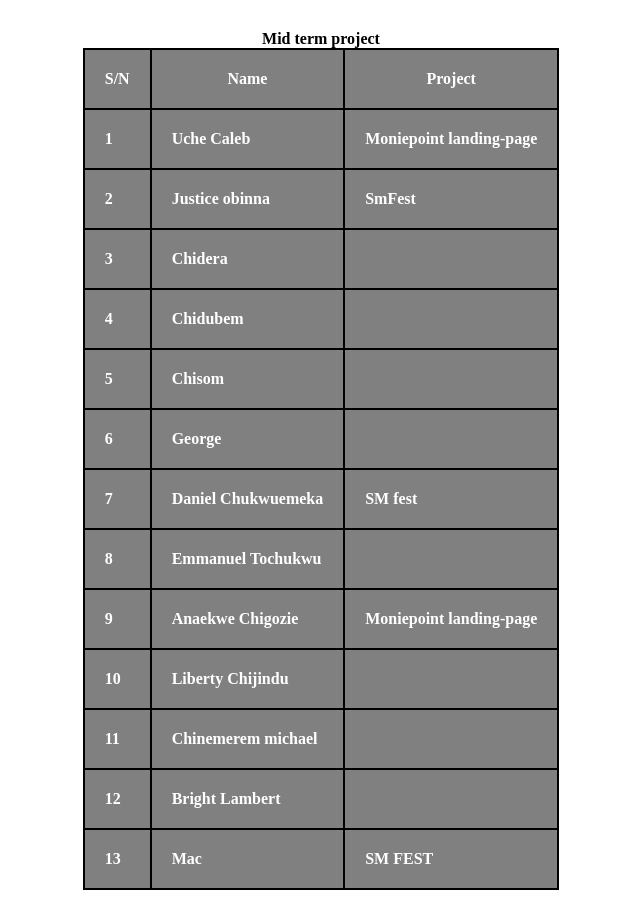
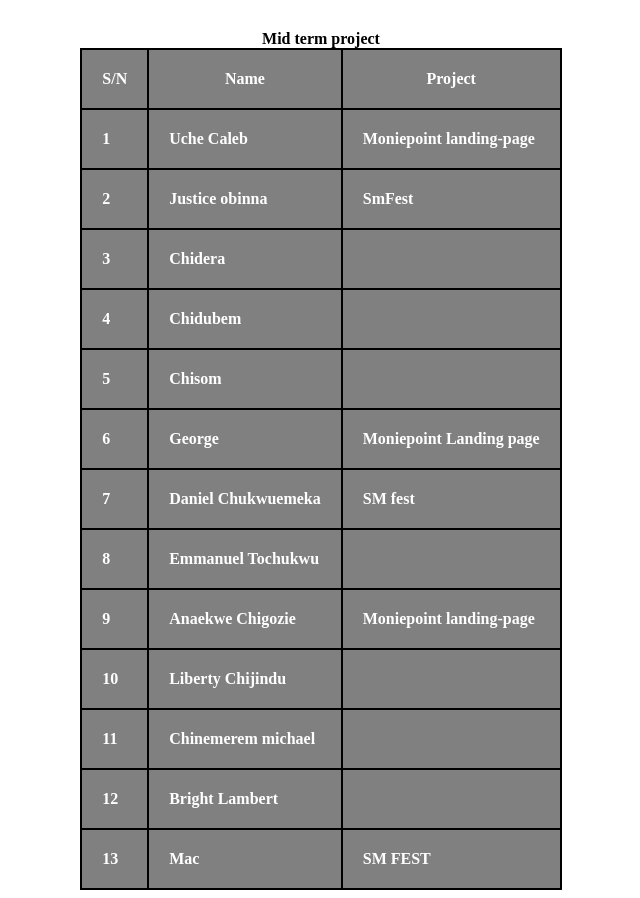
Before and after one commit to Investor-ck/Team-project, a plain HTML site: page index.html in a window 1280 px wide. Shown: the whole page, without its empty margins (319-959 px from the left). Drawn offline with Linux system fonts and the light colour scheme.

Commit message:
my midterm project

```diff
--- a/index.html
+++ b/index.html
@@ -69,7 +69,7 @@
               <tr>
                 <td>6</td>
                 <td>George</td>
-                <td></td>
+                <td>Moniepoint Landing page</td>
             </tr>
 
               <tr>
```
